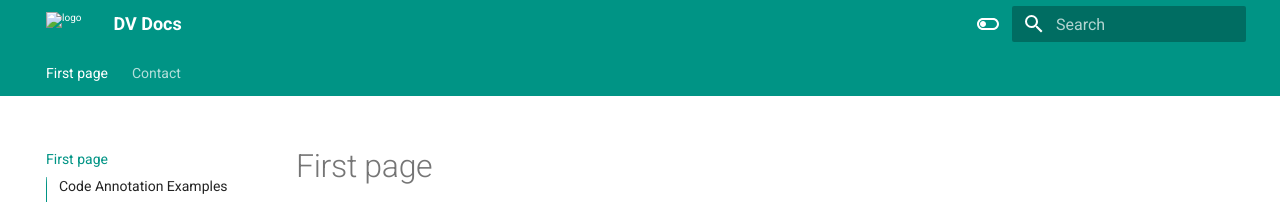
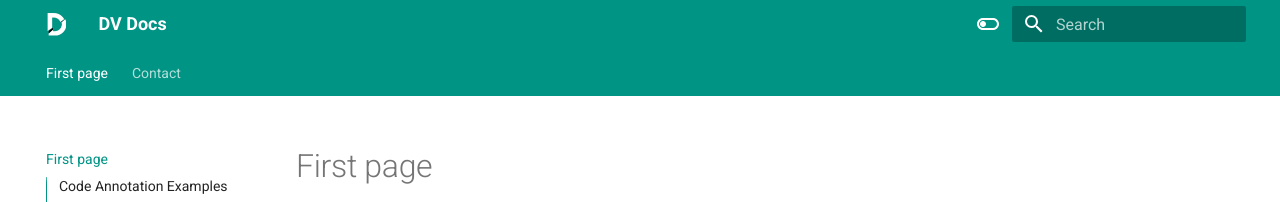
Before and after one commit to Dvorld/dvorld.github.io, an MkDocs documentation site: the page built from docs/index.md, in a window 1280 px wide. Shown: the top 202 px of the page. Built offline with MkDocs 1.6.1 and Material for MkDocs 9.7.7, drawn with Linux system fonts in a browser that asks for light colours; emoji names are drawn with the system emoji font.

Commit message:
path changed for logo

```diff
--- a/mkdocs.yml
+++ b/mkdocs.yml
@@ -2,7 +2,7 @@ site_name: DV Docs
 site_url: https://dvorld.github.io/
 theme:
   name: material
-  logo: assets/logo.png
+  logo: logo.png
   features:
     - navigation.tabs
     - navigation.sections
```
